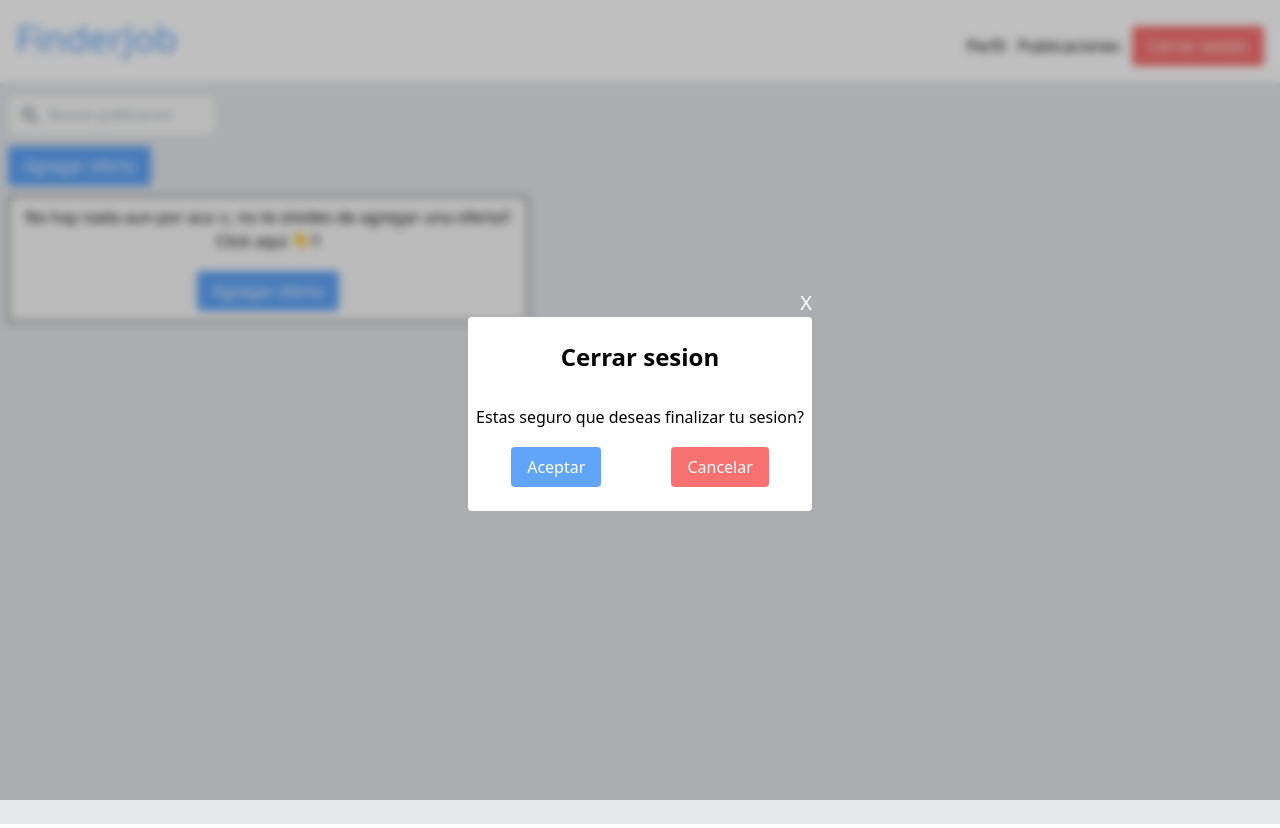
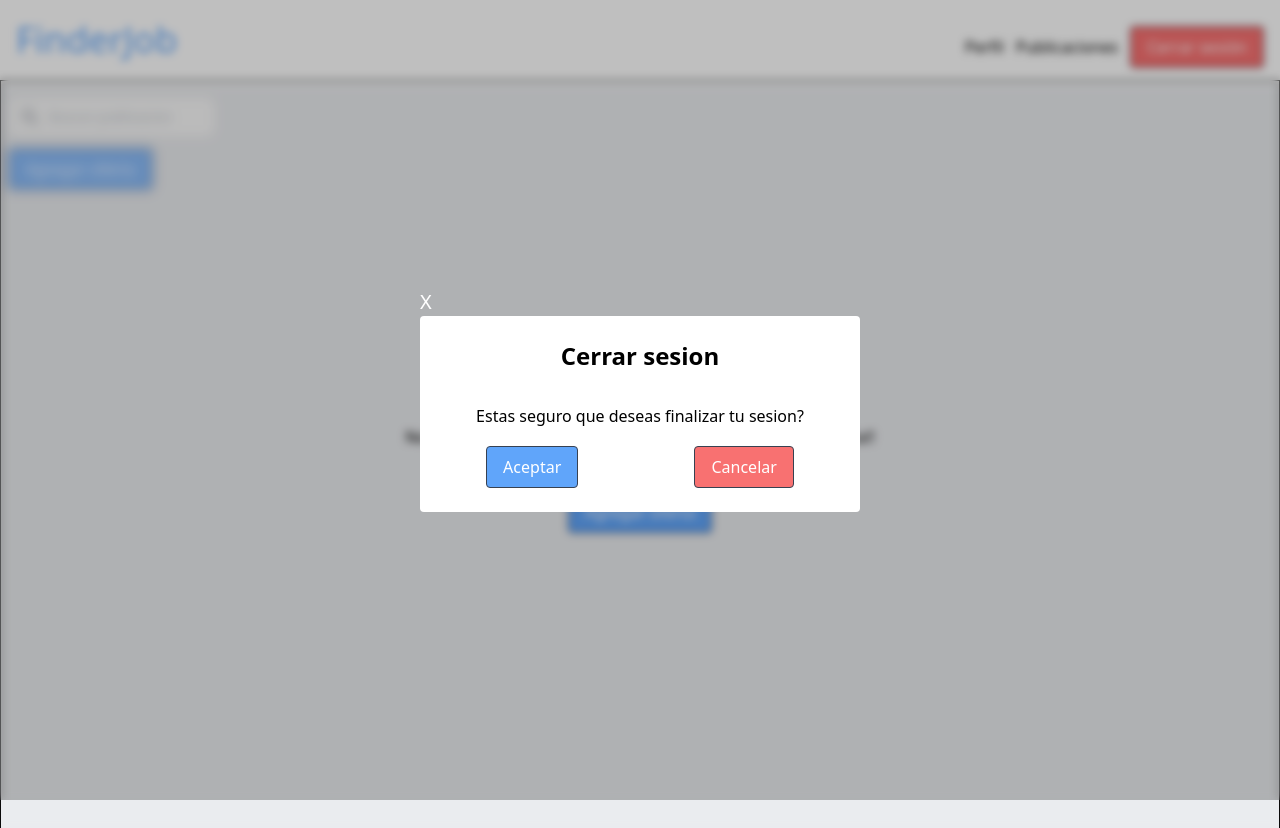
Before and after one commit to jamesv11/Front-finderJob, a React (Vite) app: page /portal/publications in a window 1280 px wide. Both pictures are taken after a click on the button "Cerrar sesión". Built offline with nearby package versions, Linux system fonts and the light colour scheme.

Commit message:
feature: added blur background when there arent offers

```diff
--- a/src/components/commons/custom-button.tsx
+++ b/src/components/commons/custom-button.tsx
@@ -14,7 +14,7 @@ export const CustomButton = ({
     <button
       onClick={onClick}
       disabled={disabled || loading}
-      className={`${className}`}
+      className={`${className} border border-gray-700`}
       style={style}
       {...otherProps}
     >
--- a/src/components/modal/modal-base.tsx
+++ b/src/components/modal/modal-base.tsx
@@ -31,8 +31,8 @@ export const ModalBase = ({ title, description, question, size, open, children,t
 
     return (<>
         {
-           open ? <div className="z-10 fixed inset-0 bg-black bg-opacity-25 backdrop-blur-sm flex justify-center items-center">
-                <div className={`w-[${size}px] flex flex-col`}>
+           open ? <div className="z-20 fixed inset-0 bg-black bg-opacity-25 backdrop-blur-sm flex justify-center items-center">
+                <div className={`${type === "question" ? 'min-w-[440px] max-w-[440px]':'min-w-[900px] max-w-[900px]'} `}>
                     <button className="text-white text-xl place-self-end" onClick={onChangeModal}>
                         X
                     </button>
@@ -54,7 +54,7 @@ export const ModalBase = ({ title, description, question, size, open, children,t
                                     className="mt-2.5 bg-blue-400 hover:bg-blue-700 text-white font-medium py-2 px-4 rounded"
                                     onClick={() => onChangeModal(1)}
                                 />
-                                <CustomButton type="submit"
+                                <CustomButton type="button"
                                     content="Cancelar"
                                     className="mt-2.5 bg-red-400 hover:bg-red-500 text-white font-medium py-2 px-4 rounded"
                                     onClick={() => onChangeModal(2)}
--- a/src/components/navbar/navbar.tsx
+++ b/src/components/navbar/navbar.tsx
@@ -9,7 +9,7 @@ export const Navbar = () => {
 
     return (
         <>
-            <ModalBase title="Cerrar sesion" question="Estas seguro que deseas finalizar tu sesion?" open={modal} handleModal={setModal} size={440} type={"question"}></ModalBase>
+            <ModalBase title="Cerrar sesion" question="Estas seguro que deseas finalizar tu sesion?" open={modal} handleModal={setModal} size={600} type={"question"}></ModalBase>
             <nav className="">
                 <div className=" flex flex-wrap items-baseline justify-between mx-auto p-4 shadow-lg ">
                     <div><p className="text-4xl text-blue-400 font-medium ">FinderJob</p></div>
--- a/src/views/portal/pages/publications/publication-page.tsx
+++ b/src/views/portal/pages/publications/publication-page.tsx
@@ -73,7 +73,7 @@ export const PublicationPage = () => {
     };
 
     return (<>
-        <ModalBase title="Crear publicacion" size={900} open={modal} handleModal={setModal} type={"form"} >
+        <ModalBase size={900} title="Crear publicacion" open={modal} handleModal={setModal} type={"form"} >
             <FormBase
                 initialValues={initialValues}
                 yupSchema={schema}
@@ -81,6 +81,19 @@ export const PublicationPage = () => {
                 onSubmit={onSubmit}
             />
         </ModalBase>
+        <section>
+            {
+                offers.length <= 0 && <div className="inset-20 border border-neutral-950 bg-zinc-50 px-4 flex flex-col items-center z-10 fixed bg-black bg-opacity-25 backdrop-blur-sm justify-center items-center w-full left-0 h-full" >
+                    <p className="py-2 text-center">No hay nada aun por aca, no te olvides de agregar una oferta!! <br /> Click aqui 👇!! </p>
+                    <CustomButton
+                        onClick={setModal}
+                        type="submit"
+                        content="Agregar oferta"
+                        className="my-2.5 bg-blue-400 hover:bg-blue-700 text-white font-medium py-2 px-4 rounded"
+                    />
+                </div>
+            }
+        </section>
         <section className="py-1 grid grid-cols-2 ">
             <section className="flex flex-col px-2 justify-start items-start content-start">
                 <section className="pt-2 w-full">
@@ -98,20 +111,6 @@ export const PublicationPage = () => {
                         offers.map((offer) => (
                             <PublicationCard setSelected={setOfferSelected}></PublicationCard>
                         ))
-
-
-                    }
-
-                    {
-                        offers.length <= 0 && <div className="w-full border border-neutral-950 bg-zinc-50 px-4 flex flex-col items-center" >
-                            <p className="py-2 text-center">No hay nada aun por aca :c, no te olvides de agregar una oferta!! <br/> Click aqui 👇!! </p>
-                            <CustomButton
-                                onClick={setModal}
-                                type="submit"
-                                content="Agregar oferta"
-                                className="my-2.5 bg-blue-400 hover:bg-blue-700 text-white font-medium py-2 px-4 rounded"
-                            />
-                        </div>
                     }
                 </div>
 
@@ -120,6 +119,7 @@ export const PublicationPage = () => {
                 {offerSelected && <PublicationCardDetail></PublicationCardDetail>}
             </section>
         </section>
+
     </>)
 }
 
```
